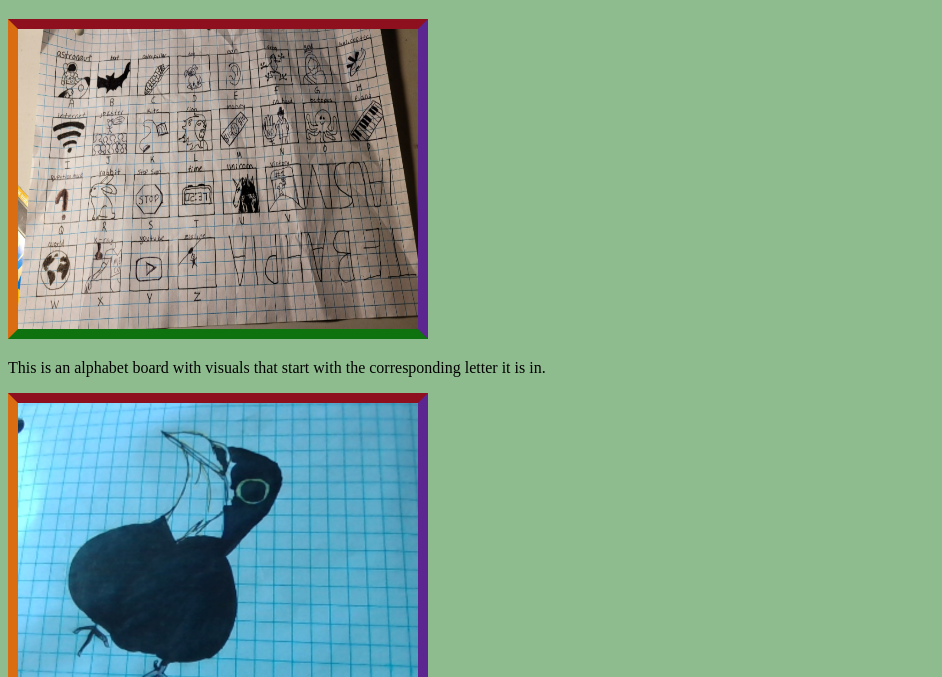
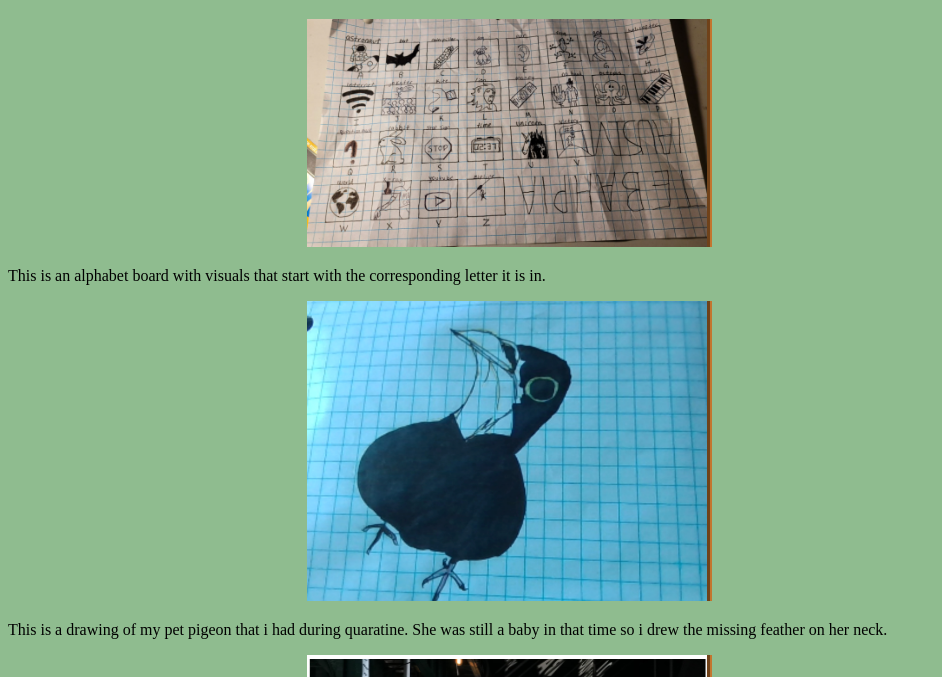
Before and after one commit to AngamarcaLessly/AngamarcaLessly.github.io, a plain HTML site: page visualDesign.html in a window 1280 px wide. Shown: the part 123-800 px from the top of the page, without its empty margins (0-942 px from the left). Drawn offline with Linux system fonts and the light colour scheme.

Commit message:
Add files via upload

```diff
--- a/visualDesign.html
+++ b/visualDesign.html
@@ -5,12 +5,14 @@
 <title>Untitled Document</title>
 <style type="text/css">
 img {
-    border-left: 10px solid #DA6C11;
-    border-right: 10px solid #5C2690;
-    border-bottom: 10px solid #0E730E;
-    border-top: 10px solid #8E0F1D;
+    border-left-color: #DA6C11;
+    border-right: thick groove #C3752F;
+    border-bottom-color: #0E730E;
+    border-top-color: #8E0F1D;
+    padding-left: 299px;
 }
 </style>
+<link href="style.css" rel="stylesheet" type="text/css">
 </head>
 <table style="background-color: azure" width="250" border="2">
   <tbody>
@@ -32,7 +34,7 @@ img {
 	<ins><h1 style align="center">Visual Design Page</h1></ins>
 
 
-	<img src="artifacts/Alphabet.png" width="400" height="300" alt="alphabets"/>
+	<img src="artifacts/Alphabet.png" width="400" height="228" alt="alphabets"/>
 <p> This is an alphabet board with visuals that start with the corresponding letter it is in. </p>
 	<img src="artifacts/pigeon.png" width="400" height="300" alt=""/>
 <p> This is a drawing of my pet pigeon that i had during quaratine. She was still a baby in that time so i drew the missing feather on her neck. </p>
```
Also changed, not shown: about Me.html (+5 -2 lines), index.html (+1 -0 lines).
